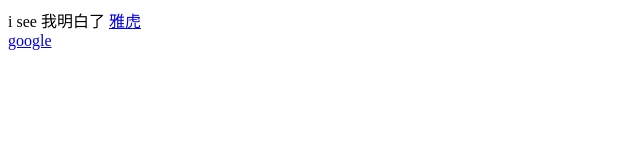
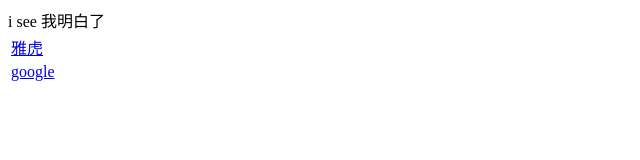
Before and after one commit to app123le/app123le.github.io, a plain HTML site: page index.html in a window 1280 px wide. Shown: the whole page, without its empty margins (0-640 px from the left). Drawn offline with Linux system fonts and the light colour scheme.

Commit message:
Add files via upload

```diff
--- a/index.html
+++ b/index.html
@@ -1,6 +1,11 @@
 
+<table>
 
 i see
 我明白了
-<a href=http://www.yahoo.com> 雅虎 </a> <br>
-<a href=http://www.google.com> google </a>
+<tr><td><a href=http://www.yahoo.com> 雅虎 </a> <br>
+<tr><td><a href=http://www.google.com> google </a>
+
+
+
+</table>
```
